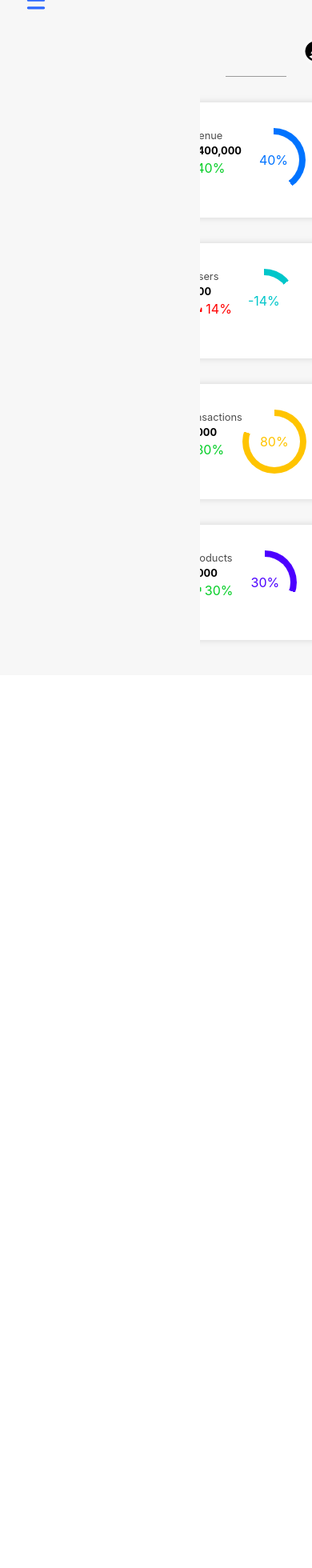
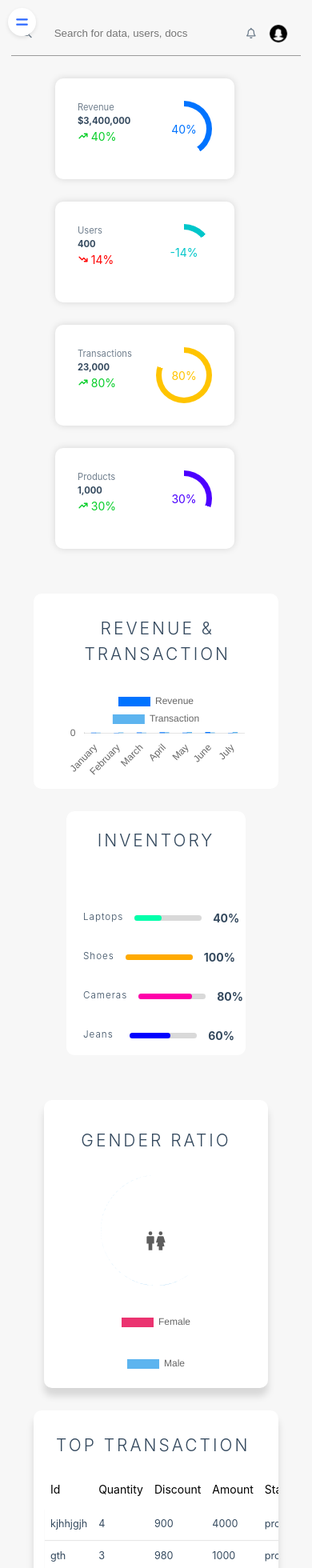
Before and after one commit to KiranGadhavi/Admin_dashboard, a React (Vite) app: page /admin/dashboard in a window 390 px wide. Shown: the top 1960 px of the page at 80% size. Before the commit the page ends 844 px from the top, so only its background shows below. Built offline with nearby package versions, Linux system fonts and the light colour scheme.

Commit message:
solved  mobile design issues

```diff
--- a/src/styles/App.scss
+++ b/src/styles/App.scss
@@ -4,6 +4,14 @@
 @import "chart";
 @import "dashboardapp";
 @import "mediaQuery";
+
+:root {
+  --primary-color: #3498db;
+  --secondary-color: #2c3e50;
+  --background-color: #f7f7f7;
+  --text-color: #34495e;
+  --sidebar-width: 250px;
+}
 
 * {
   margin: 0;
@@ -14,42 +22,76 @@
 body,
 html {
   height: 100%;
+  font-size: 16px;
+  font-family: "Roboto", sans-serif;
+  color: var(--text-color);
+  background-color: var(--background-color);
+
+  @media (max-width: 768px) {
+    font-size: 14px;
+  }
 }
 
 a {
   text-decoration: none;
   color: inherit;
+  transition: color 0.3s ease;
+
+  &:hover {
+    color: var(--primary-color);
+  }
 }
 
 .purple {
-  color: rgb(22, 13, 159);
+  color: #160d9f;
 }
 .green {
-  color: rgb(6, 206, 40);
+  color: #06ce28;
 }
 .red {
-  color: rgb(255, 0, 0);
+  color: #ff0000;
 }
 
 .adminContainer {
-  height: 100vh;
-  background-color: rgb(247, 247, 247);
   min-height: 100vh;
   display: flex;
+  flex-direction: column;
+
+  @media (min-width: 1101px) {
+    flex-direction: row;
+  }
 
   > aside {
-    width: 250px; // Changed from 40vh to a fixed width
+    width: 100%;
+    max-width: var(--sidebar-width);
     background-color: #fff;
     padding: 1rem;
-    z-index: 10;
+    z-index: 1000;
     overflow-y: auto;
-    height: 100vh; // Added to make sure sidebar takes full height
-    position: fixed; // Added to keep sidebar in place
-    left: 0;
+    height: 100vh;
+    position: fixed;
+    left: -100%;
     top: 0;
+    transition: left 0.3s ease-in-out, box-shadow 0.3s ease-in-out;
+    box-shadow: none;
+
+    @media (min-width: 1101px) {
+      left: 0;
+      width: var(--sidebar-width);
+      box-shadow: 2px 0 10px rgba(0, 0, 0, 0.1);
+    }
+
+    &.show {
+      left: 0;
+      box-shadow: 2px 0 10px rgba(0, 0, 0, 0.1);
+    }
 
     &::-webkit-scrollbar {
-      display: none;
+      width: 5px;
+    }
+
+    &::-webkit-scrollbar-thumb {
+      background-color: rgba(0, 0, 0, 0.2);
     }
 
     > div {
@@ -58,6 +100,7 @@ a {
         @include heading(2px);
         opacity: 0.8;
         margin: 1rem 0;
+        font-size: 0.9rem;
       }
       > ul {
         @include flex(column, unset, unset, 0.5rem);
@@ -69,6 +112,7 @@ a {
           a {
             color: rgba(0, 0, 0, 0.825);
             @include flex(row, unset);
+            font-size: 0.95rem;
           }
         }
       }
@@ -108,7 +152,7 @@ a {
     }
 
     .logo-text {
-      font-size: 1.8rem;
+      font-size: 1.5rem;
       font-weight: 700;
       color: #2c3e50;
       letter-spacing: -0.5px;
@@ -124,7 +168,7 @@ a {
 
       h5 {
         color: #7f8c8d;
-        font-size: 0.9rem;
+        font-size: 0.8rem;
         margin-bottom: 0.5rem;
         text-transform: uppercase;
         letter-spacing: 0.5px;
@@ -148,13 +192,13 @@ a {
             display: flex;
             align-items: center;
             padding: 0.5rem 1rem;
-            font-size: 0.95rem;
+            font-size: 0.9rem;
             color: #34495e;
             transition: all 0.3s ease;
 
             svg {
               margin-right: 0.5rem;
-              font-size: 1.1rem;
+              font-size: 1rem;
               transition: all 0.3s ease;
             }
 
@@ -180,51 +224,88 @@ a {
 
   > main {
     flex-grow: 1;
-    margin-left: 250px; // Should match the width of aside
-    padding: 2rem;
+    padding: 1rem;
     overflow-y: auto;
+    transition: margin-left 0.3s ease;
+
+    @media (min-width: 1101px) {
+      margin-left: var(--sidebar-width);
+      padding: 2rem;
+    }
   }
 }
 
 .table {
   border-collapse: collapse;
   width: 100%;
+  font-size: 0.9rem;
+
+  @media (min-width: 768px) {
+    font-size: 1rem;
+  }
+
   th,
   td {
-    padding: 8px;
+    padding: 0.5rem;
     text-align: left;
     vertical-align: middle;
+
+    @media (min-width: 768px) {
+      padding: 0.75rem;
+    }
   }
+
   th {
     font-weight: bold;
     color: #000;
-    font-size: 1.1rem;
+    font-size: 1rem;
     font-weight: 400;
-    padding: 2rem 1rem;
+    padding: 1rem 0.5rem;
+
+    @media (min-width: 768px) {
+      font-size: 1.1rem;
+      padding: 1.5rem 1rem;
+    }
   }
+
   tbody {
     tr {
       box-shadow: 0px 1px 1px rgba(0, 0, 0, 0.093);
     }
     td {
-      padding: 1rem;
+      padding: 0.75rem 0.5rem;
+
+      @media (min-width: 768px) {
+        padding: 1rem;
+      }
+
       img {
-        width: 4rem;
-        height: 4rem;
+        width: 3rem;
+        height: 3rem;
         object-fit: contain;
         border-radius: 10px;
+
+        @media (min-width: 768px) {
+          width: 4rem;
+          height: 4rem;
+        }
       }
       a {
         text-decoration: none;
-        background-color: rgb(44, 104, 255, 0.455);
+        background-color: rgba(44, 104, 255, 0.455);
         color: rgb(44, 104, 255);
         padding: 0.25rem 0.5rem;
         border-radius: 10px;
+        font-size: 0.8rem;
+
+        @media (min-width: 768px) {
+          font-size: 0.9rem;
+        }
       }
       button {
-        width: 2rem;
-        height: 2rem;
-        font-size: 1.1rem;
+        width: 1.5rem;
+        height: 1.5rem;
+        font-size: 1rem;
         border: none;
         outline: none;
         background-color: transparent;
@@ -233,12 +314,12 @@ a {
         &:hover {
           opacity: 0.6;
         }
-      }
-      &:first-child {
-        border-left: none;
-      }
-      &:last-child {
-        border-right: none;
+
+        @media (min-width: 768px) {
+          width: 2rem;
+          height: 2rem;
+          font-size: 1.1rem;
+        }
       }
     }
   }
@@ -246,7 +327,12 @@ a {
 
 .table-pagination {
   @include flex;
-  padding: 2rem;
+  padding: 1rem;
+
+  @media (min-width: 768px) {
+    padding: 2rem;
+  }
+
   > button {
     padding: 0.5rem 1rem;
     border: none;
@@ -255,6 +341,12 @@ a {
     cursor: pointer;
     background-color: rgba(0, 115, 255);
     color: white;
+    font-size: 0.9rem;
+
+    @media (min-width: 768px) {
+      font-size: 1rem;
+    }
+
     &:disabled {
       background-color: rgba(0, 115, 255, 0.1);
       cursor: not-allowed;
@@ -265,19 +357,25 @@ a {
 #hamburger {
   display: grid;
   place-items: center;
-  @include Square(3rem);
+  @include Square(2.5rem);
   border: none;
   outline: none;
   cursor: pointer;
   color: rgba(44, 104, 255);
   position: fixed;
-  top: -19px;
-  left: 1.3rem;
-  font-size: 2rem;
-  background-color: transparent;
+  top: 10px;
+  left: 10px;
+  font-size: 1.5rem;
+  background-color: white;
   border-radius: 50%;
-  z-index: 1;
+  z-index: 1001;
+  box-shadow: 0 2px 5px rgba(0, 0, 0, 0.1);
+
+  @media (min-width: 1101px) {
+    display: none;
+  }
 }
+
 #close-sidebar {
   width: 80%;
   margin: 1rem auto;
@@ -289,64 +387,96 @@ a {
   background-color: rgb(168, 2, 2);
   color: white;
   border-radius: 10px;
+  font-size: 0.9rem;
+
+  @media (min-width: 1101px) {
+    display: none;
+  }
 }
+
 .loader {
   width: 100%;
   height: 100vh;
   @include flex;
   > div {
-    @include Square(6rem);
+    @include Square(4rem);
     border-radius: 50%;
-    border-top: 1rem solid rgb(113, 135, 64);
-    border-left: 1rem solid rgb(113, 135, 64);
-    border-bottom: 1rem solid white;
-    border-right: 1rem solid white;
+    border-top: 0.75rem solid rgb(113, 135, 64);
+    border-left: 0.75rem solid rgb(113, 135, 64);
+    border-bottom: 0.75rem solid white;
+    border-right: 0.75rem solid white;
     animation: loading-animation 0.5s linear infinite;
+
+    @media (min-width: 768px) {
+      @include Square(6rem);
+      border-width: 1rem;
+    }
   }
 }
+
 @keyframes loading-animation {
   to {
     transform: rotateZ(360deg);
   }
 }
 
-// Updated styles for a more professional welcome page
 .welcome-page {
   display: flex;
   justify-content: center;
   align-items: center;
-  height: 100vh;
+  min-height: 100vh;
   background: linear-gradient(135deg, #f5f7fa 0%, #c3cfe2 100%);
+  padding: 1rem;
 
   .welcome-content {
     text-align: center;
-    padding: 4rem;
+    padding: 2rem;
     background-color: rgba(255, 255, 255, 0.98);
     border-radius: 12px;
     box-shadow: 0 10px 30px rgba(0, 0, 0, 0.1);
     max-width: 700px;
-    width: 90%;
+    width: 100%;
+
+    @media (min-width: 768px) {
+      padding: 4rem;
+    }
 
     h1 {
-      font-size: 3rem; // Increased size back to original
+      font-size: 2rem;
       margin-bottom: 1rem;
       color: #2c3e50;
       font-weight: 700;
       letter-spacing: -0.5px;
+
+      @media (min-width: 768px) {
+        font-size: 3rem;
+      }
     }
 
     p {
-      font-size: 1.2rem;
+      font-size: 1rem;
       color: #34495e;
-      margin-bottom: 3rem;
+      margin-bottom: 2rem;
       line-height: 1.6;
       font-weight: 400;
+
+      @media (min-width: 768px) {
+        font-size: 1.2rem;
+        margin-bottom: 3rem;
+      }
     }
 
     .feature-list {
       display: flex;
-      justify-content: space-around;
-      margin-bottom: 3.5rem;
+      flex-wrap: wrap;
+      justify-content: center;
+      gap: 1.5rem;
+      margin-bottom: 2.5rem;
+
+      @media (min-width: 768px) {
+        justify-content: space-around;
+        margin-bottom: 3.5rem;
+      }
 
       .feature-item {
         display: flex;
@@ -359,22 +489,31 @@ a {
         }
 
         i {
-          font-size: 2.5rem;
+          font-size: 2rem;
           color: #3498db;
-          margin-bottom: 1rem;
+          margin-bottom: 0.75rem;
+
+          @media (min-width: 768px) {
+            font-size: 2.5rem;
+            margin-bottom: 1rem;
+          }
         }
 
         span {
-          font-size: 1rem;
+          font-size: 0.9rem;
           color: #2c3e50;
           font-weight: 500;
+
+          @media (min-width: 768px) {
+            font-size: 1rem;
+          }
         }
       }
     }
 
     .dashboard-button {
-      padding: 14px 28px;
-      font-size: 1.1rem;
+      padding: 12px 24px;
+      font-size: 1rem;
       background-color: #3498db;
       color: white;
       border: none;
@@ -382,6 +521,11 @@ a {
       cursor: pointer;
       transition: all 0.3s ease;
       font-weight: 600;
+
+      @media (min-width: 768px) {
+        padding: 14px 28px;
+        font-size: 1.1rem;
+      }
 
       &:hover {
         background-color: #2980b9;
```
Also changed, not shown: src/components/DashboardTable.css (deleted, +0 -105 lines).
